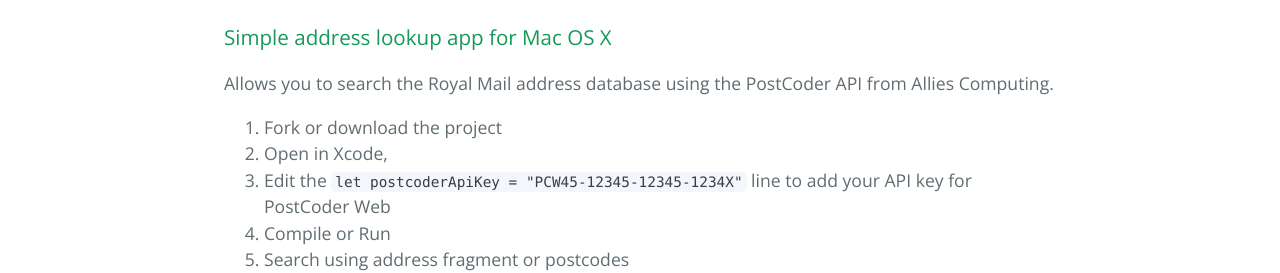
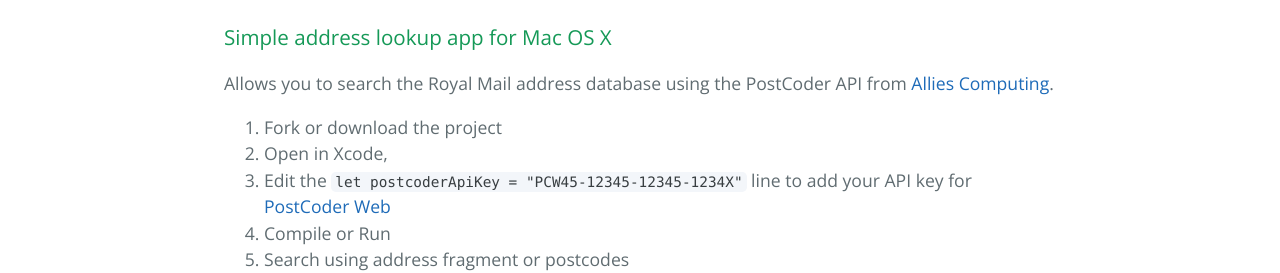
Before and after one commit to stephenkeable/UK-Address-Search-App, a plain HTML site: page index.html in a window 1280 px wide. Shown: the part 393-666 px from the top of the page. Drawn offline with nearby package versions, Linux system fonts and the light colour scheme.

Commit message:
Update index.html

```diff
--- a/index.html
+++ b/index.html
@@ -22,12 +22,12 @@
       <h3>
 <a id="simple-address-lookup-app-for-mac-os-x" class="anchor" href="#simple-address-lookup-app-for-mac-os-x" aria-hidden="true"><span aria-hidden="true" class="octicon octicon-link"></span></a>Simple address lookup app for Mac OS X</h3>
 
-<p>Allows you to search the Royal Mail address database using the PostCoder API from Allies Computing.</p>
+<p>Allows you to search the Royal Mail address database using the PostCoder API from <a href="https://www.alliescomputing.com/">Allies Computing</a>.</p>
 
 <ol>
 <li>Fork or download the project</li>
 <li>Open in Xcode, </li>
-<li>Edit the <code>let postcoderApiKey = "PCW45-12345-12345-1234X"</code> line to add your API key for PostCoder Web</li>
+<li>Edit the <code>let postcoderApiKey = "PCW45-12345-12345-1234X"</code> line to add your API key for <a href="https://www.alliescomputing.com/postcoder/address-lookup">PostCoder Web</a></li>
 <li>Compile or Run</li>
 <li>Search using address fragment or postcodes</li>
 <li>Choose an address from the list and see the address formatted ready for an address label</li>
```
